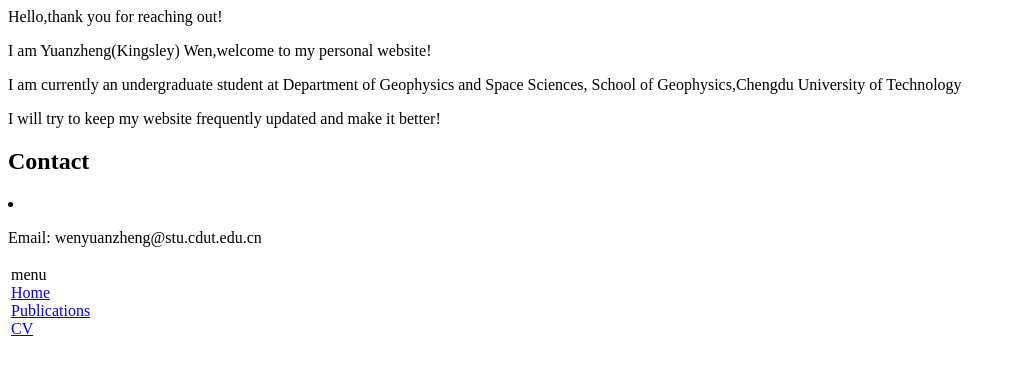
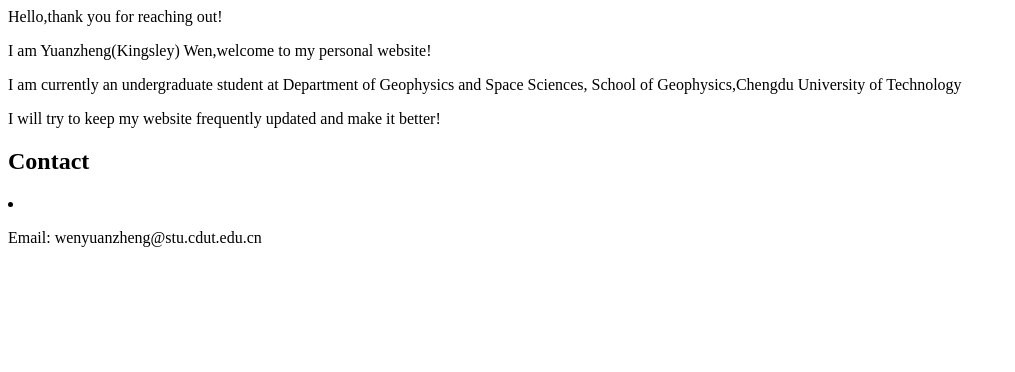
Before and after one commit to YuanZhengWen/kingsley.github.io, a plain HTML site: page index.html in a window 1280 px wide. Shown: the whole page, without its empty margins (0-1015 px from the left). Drawn offline with Linux system fonts and the light colour scheme.

Commit message:
Update index.html

```diff
--- a/index.html
+++ b/index.html
@@ -4,20 +4,3 @@
 <p>I will try to keep my website frequently updated and make it better!
 <h2>Contact</h2>
 <li><p>Email: wenyuanzheng@stu.cdut.edu.cn</p>
-<!DOCTYPE html PUBLIC "-//W3C//DTD XHTML 1.1//EN"
-  "http://www.w3.org/TR/xhtml11/DTD/xhtml11.dtd">
-<html xmlns="http://www.w3.org/1999/xhtml" xml:lang="en">
-<head>
-<meta name="generator" content="jemdoc, see http://jemdoc.jaboc.net/" />
-<meta http-equiv="Content-Type" content="text/html;charset=utf-8" />
-<link rel="stylesheet" href="jemdoc.css" type="text/css" />
-<title>Yuhao Wang (王禹皓)</title>
-</head>
-<body>
-<table summary="Table for page layout." id="tlayout">
-<tr valign="top">
-<td id="layout-menu">
-<div class="menu-category">menu</div>
-<div class="menu-item"><a href="index.html" class="current">Home</a></div>
-<div class="menu-item"><a href="publications.html">Publications</a></div>
-<div class="menu-item"><a href="cv.pdf">CV</a></div>
```
